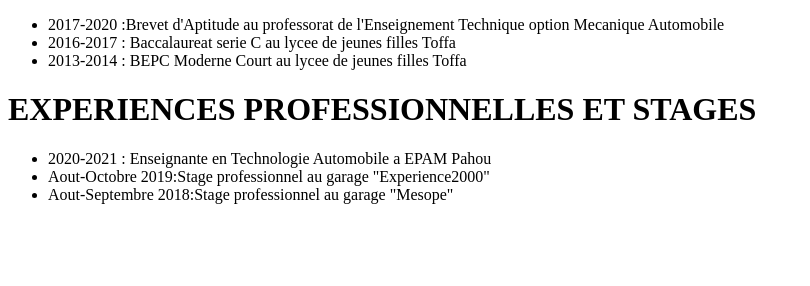
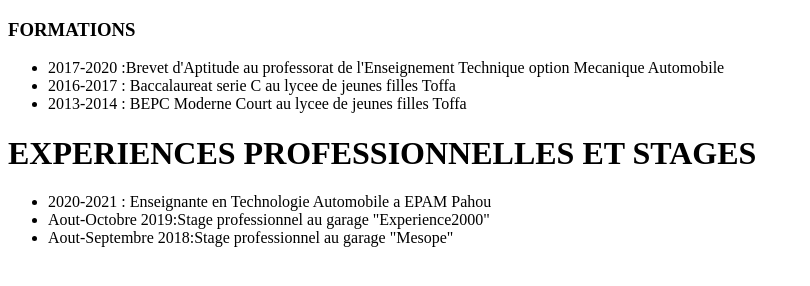
Before and after one commit to Bestnina/git-mon-cv, a plain HTML site: page index.html in a window 1280 px wide. Shown: the whole page, without its empty margins (0-810 px from the left). Drawn offline with Linux system fonts and the light colour scheme; files that its build step writes are made by us from their sources.

Commit message:
correction formations

```diff
--- a/index.html
+++ b/index.html
@@ -8,10 +8,10 @@
     <title>Document</title>
 </head>
 <body>
-    </h3>
+    <h3>FORMATIONS</h3>
     <p>
         <ul>
-            <li>2017-2020      :Brevet d'Aptitude au professorat de l'Enseignement Technique option Mecanique Automobile</li>
+            <li>2017-2020 :Brevet d'Aptitude au professorat de l'Enseignement Technique option Mecanique Automobile</li>
             <li>2016-2017 : Baccalaureat serie C au lycee de jeunes filles Toffa </li>
             <li>2013-2014 : BEPC Moderne Court au lycee de jeunes filles Toffa </li>
         </ul>
```
